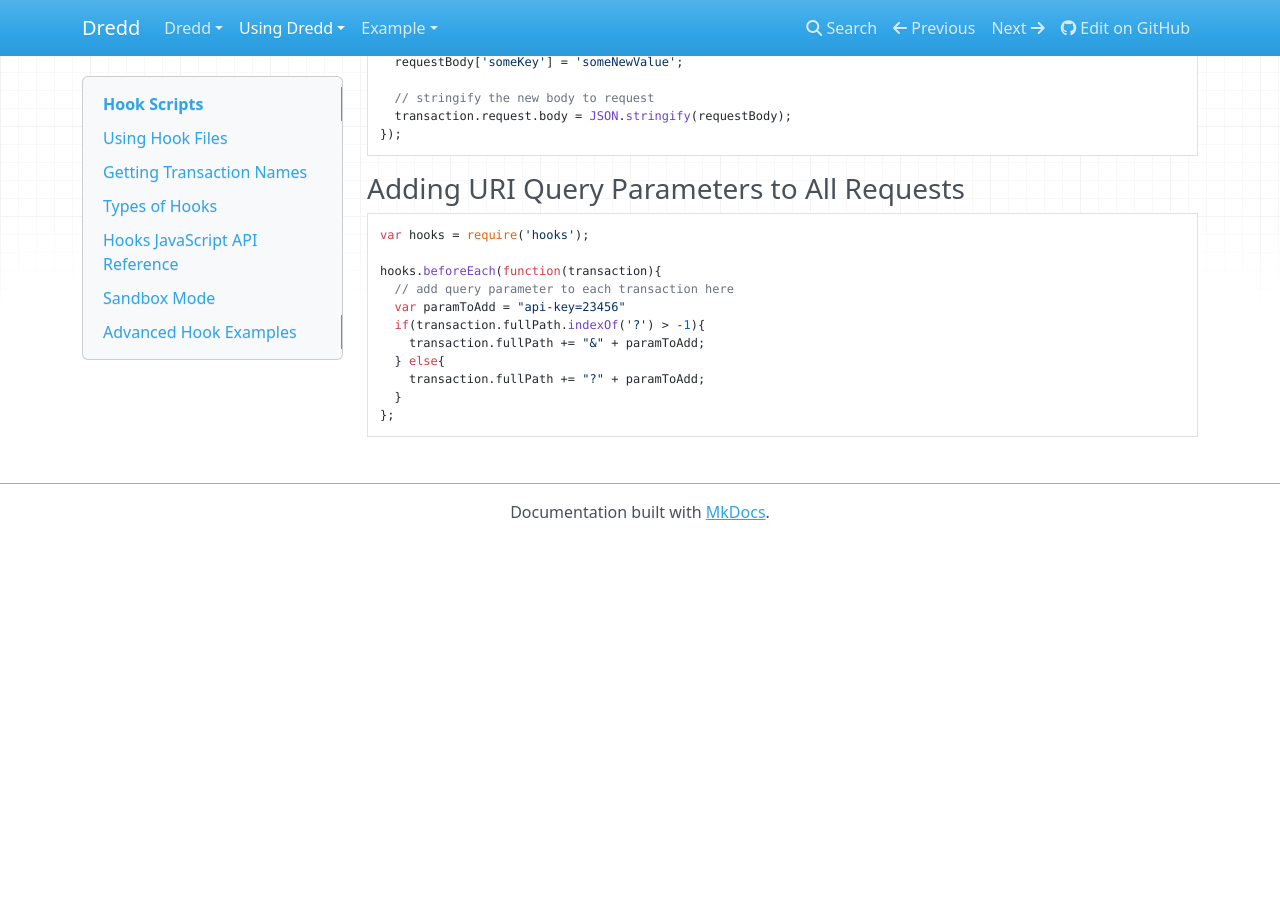
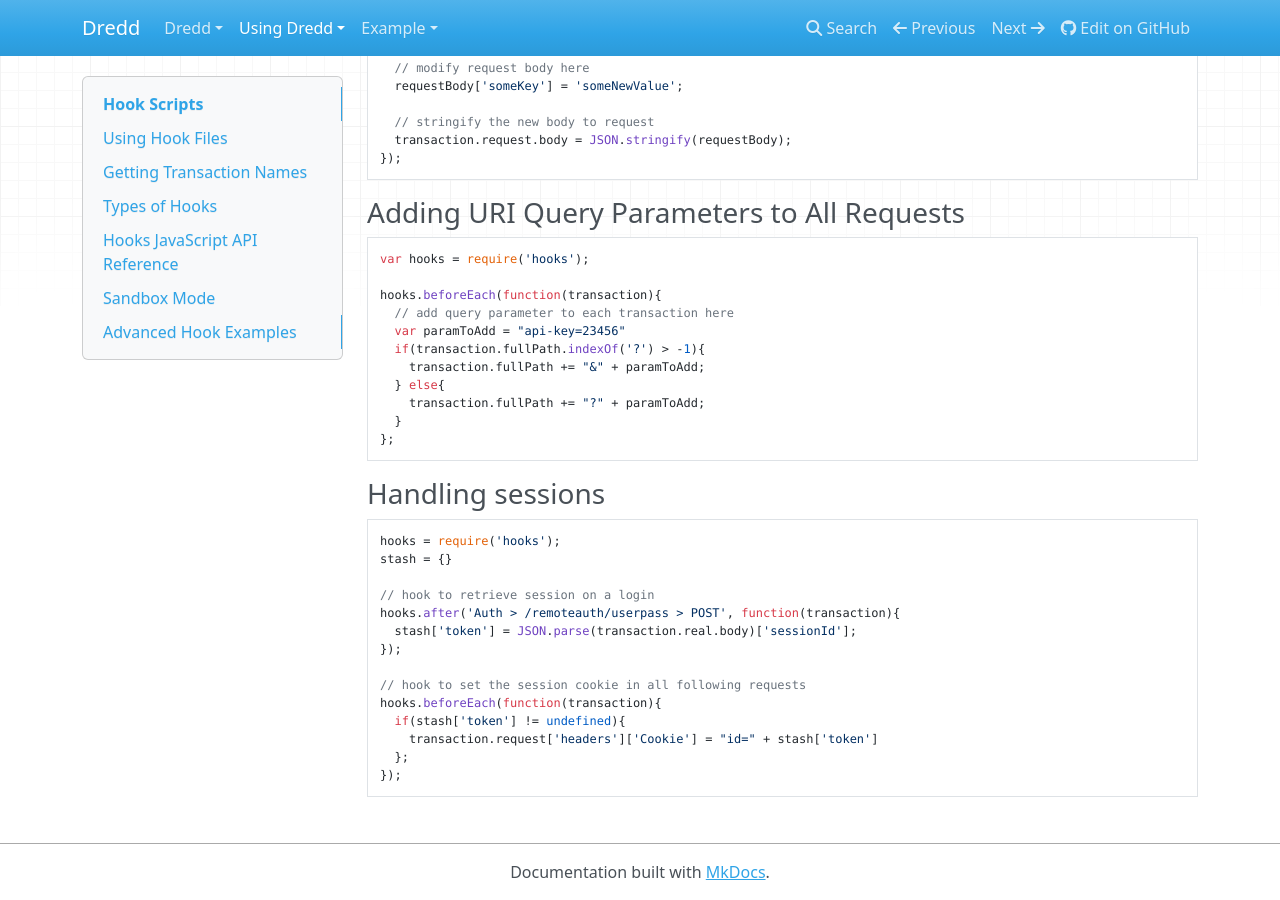
Before and after one commit to apiaryio/dredd, an MkDocs documentation site: the page built from docs/hooks.md, in a window 1280 px wide and 900 px high, scrolled down 7462 px. Built offline with MkDocs 1.6.1, drawn with Linux system fonts in a browser that asks for light colours; nearby versions of some CDN libraries; old or Windows-style settings are respelled for this version of MkDocs; before the commit the page ends 8002 px from its top, so only the background shows below that; some of the changed text lies outside the part shown.

Commit message:
Example for session handling in hooks

````diff
--- a/docs/hooks.md
+++ b/docs/hooks.md
@@ -4,6 +4,7 @@ Similar to any other testing framework, Dredd supports executing code around eac
 
 - loading db fixtures
 - cleanup after test steps
+- handling authentication and sessions
 - passing data between transactions (saving state from responses)
 - modifying request generated from blueprint
 - changing generated expectations
@@ -388,3 +389,22 @@ hooks.beforeEach(function(transaction){
   }
 };
 ```
+
+### Handling sessions
+
+```javascript
+hooks = require('hooks');
+stash = {}
+
+// hook to retrieve session on a login
+hooks.after('Auth > /remoteauth/userpass > POST', function(transaction){
+  stash['token'] = JSON.parse(transaction.real.body)['sessionId'];
+});
+
+// hook to set the session cookie in all following requests
+hooks.beforeEach(function(transaction){
+  if(stash['token'] != undefined){
+    transaction.request['headers']['Cookie'] = "id=" + stash['token']
+  };
+});
+```
````
